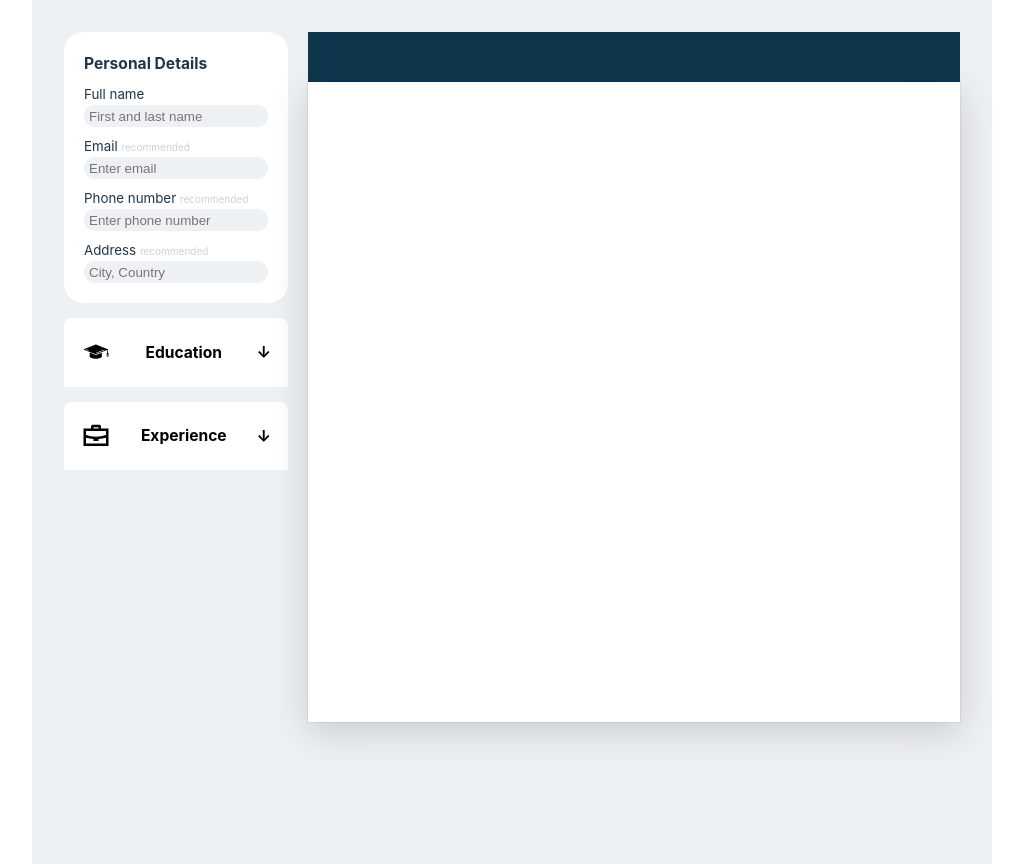
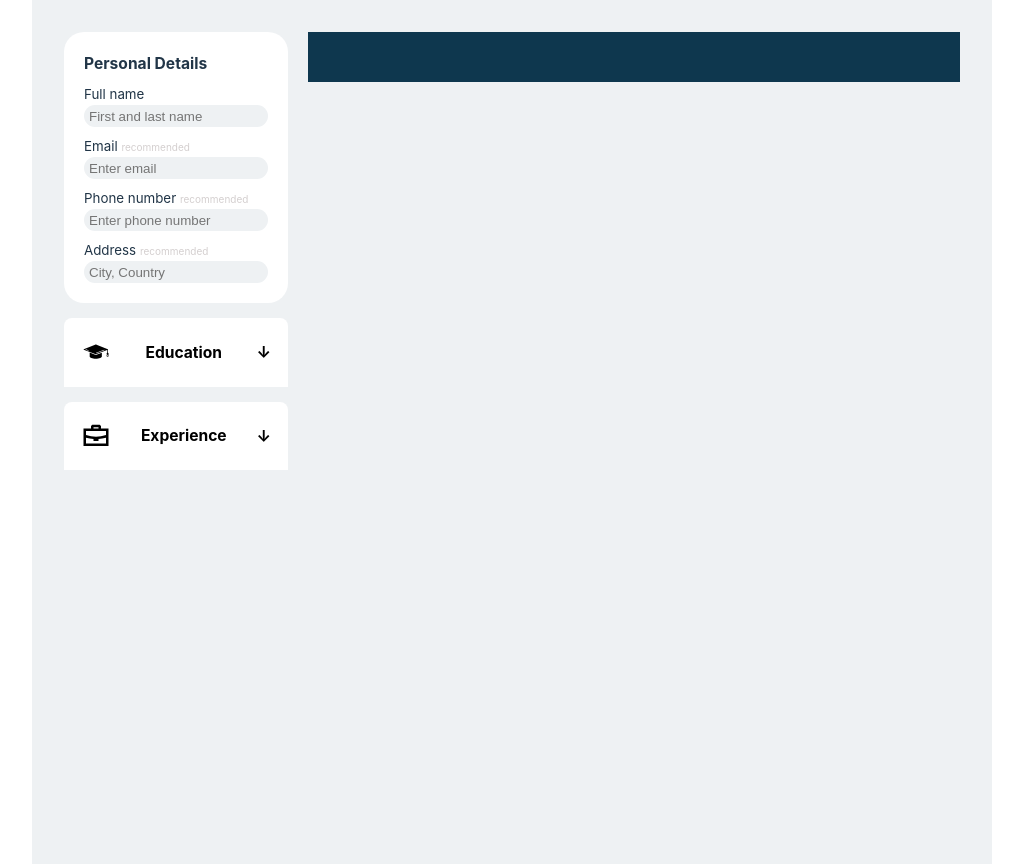
Before and after one commit to gtsoul-tech/cv-template, a React (Vite) app: page / in a window 1280 px wide. Shown: the whole page, without its empty margins (128-1151 px from the left). Built offline with nearby package versions, Linux system fonts and the light colour scheme.

Commit message:
removed unnecessary div

```diff
--- a/src/components/EducationDetails.jsx
+++ b/src/components/EducationDetails.jsx
@@ -17,8 +17,8 @@
     degrees.push(degree2);
     */
 
-    return(<>
-        <div className='educationDisplay'>
+    return(
+        <div className='sectionDisplay'>
         {props.degrees.length > 1 ? (
             <div>
             <h2 className='educationDisplayTitle'> Education </h2>
@@ -43,8 +43,7 @@
                     </div>
                 )}
 
-        </div>
-    </>)
+        </div>)
 }
 EducationDetails.propTypes = {
     degrees:PropTypes.array,
```
